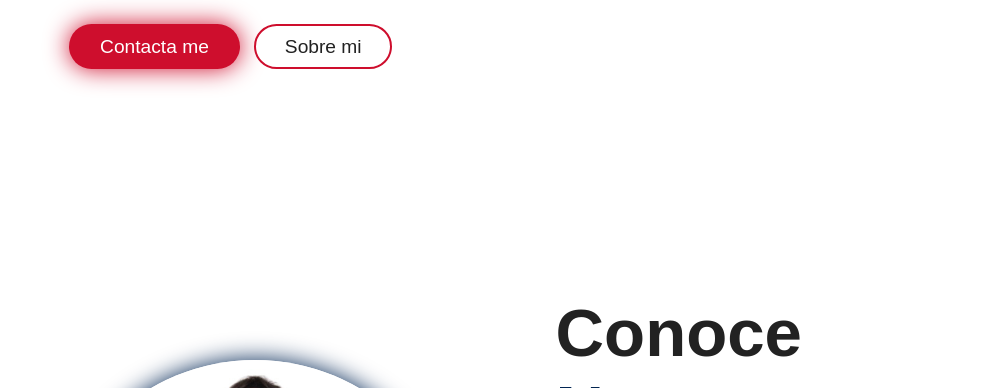
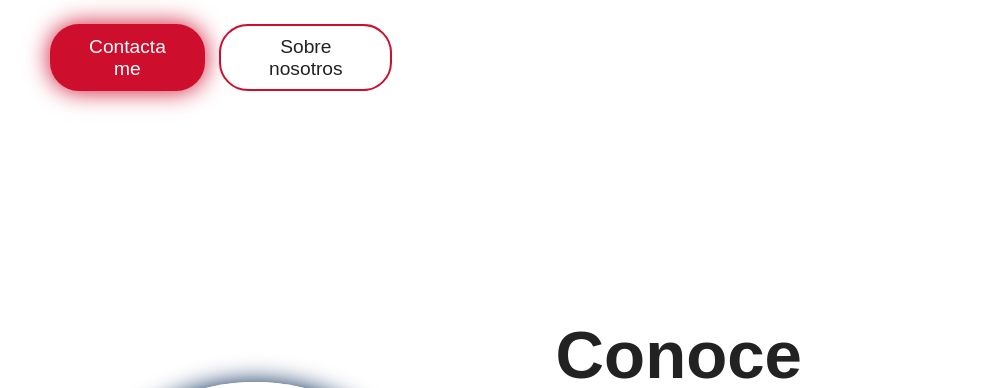
Before and after one commit to Wilyos/carlos-sierra, a plain HTML site: page index.html in a window 1280 px wide. Shown: the part 712-1100 px from the top of the page, without its empty margins (142-1138 px from the left). Drawn offline with nearby package versions, Linux system fonts and the light colour scheme; a web font is replaced by a local one.

Commit message:
correcciones 0.1

```diff
--- a/index.html
+++ b/index.html
@@ -57,7 +57,7 @@
         <div class="btn-group">
 
             <button id="btn-contacto" class="btn ">Contacta me</button>
-            <button id="btn-sobreMi" class="btn">Sobre mi</button>
+            <button id="btn-sobreMi" class="btn">Sobre nosotros</button>
         </div>
       </div>
 
```
